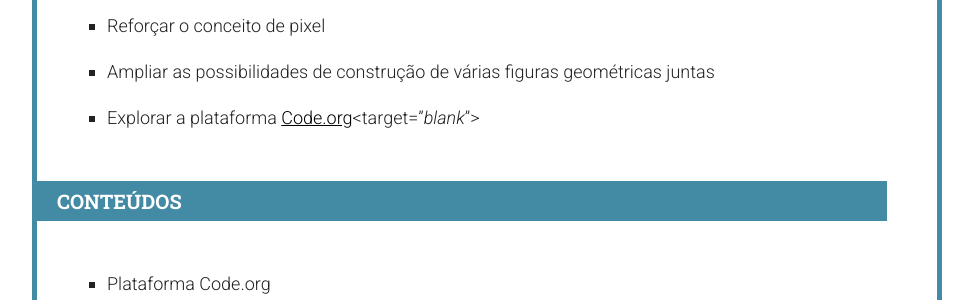
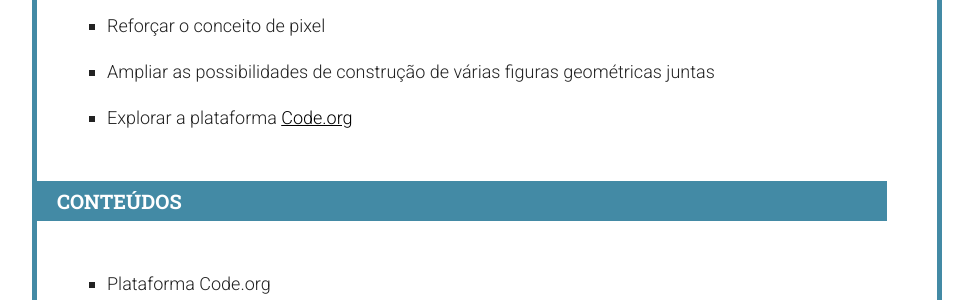
Before and after one commit to Programae/blocos, a Jekyll site: the page built from _posts/2015-01-01-aula08.md, in a window 1280 px wide and 900 px high. Shown: the part 441-741 px from the top of the window, without its empty margins (153-1126 px from the left). Built offline with Jekyll 4.4.1, drawn with Linux system fonts in a browser that asks for light colours; nearby versions of some CDN libraries; library files that are not in the unit come from our copies.

```diff
--- a/_posts/2015-01-01-aula08.md
+++ b/_posts/2015-01-01-aula08.md
@@ -10,7 +10,7 @@ tags: [scratch, codeorg, programaê, tutorial]
  - Reforçar  os conceitos de giro e grau – preparando para aprender a desenhar um círculo
  - Reforçar o conceito de pixel
  - Ampliar as possibilidades de construção de várias figuras geométricas juntas
- - Explorar a plataforma [Code.org](http://studio.code.org)<target="_blank_">
+ - Explorar a plataforma [Code.org](http://studio.code.org){:target="_blank"}
 
 
 ## Conteúdos
```
